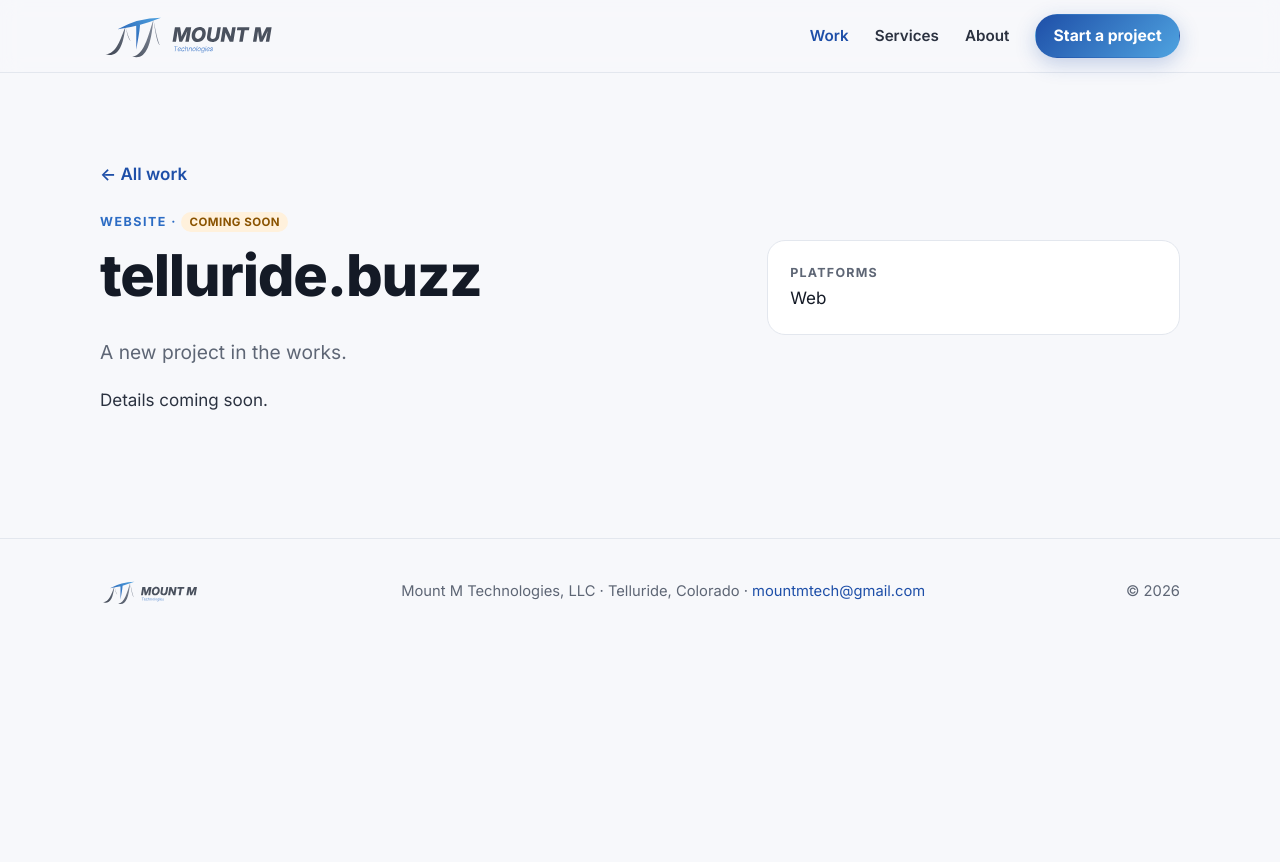
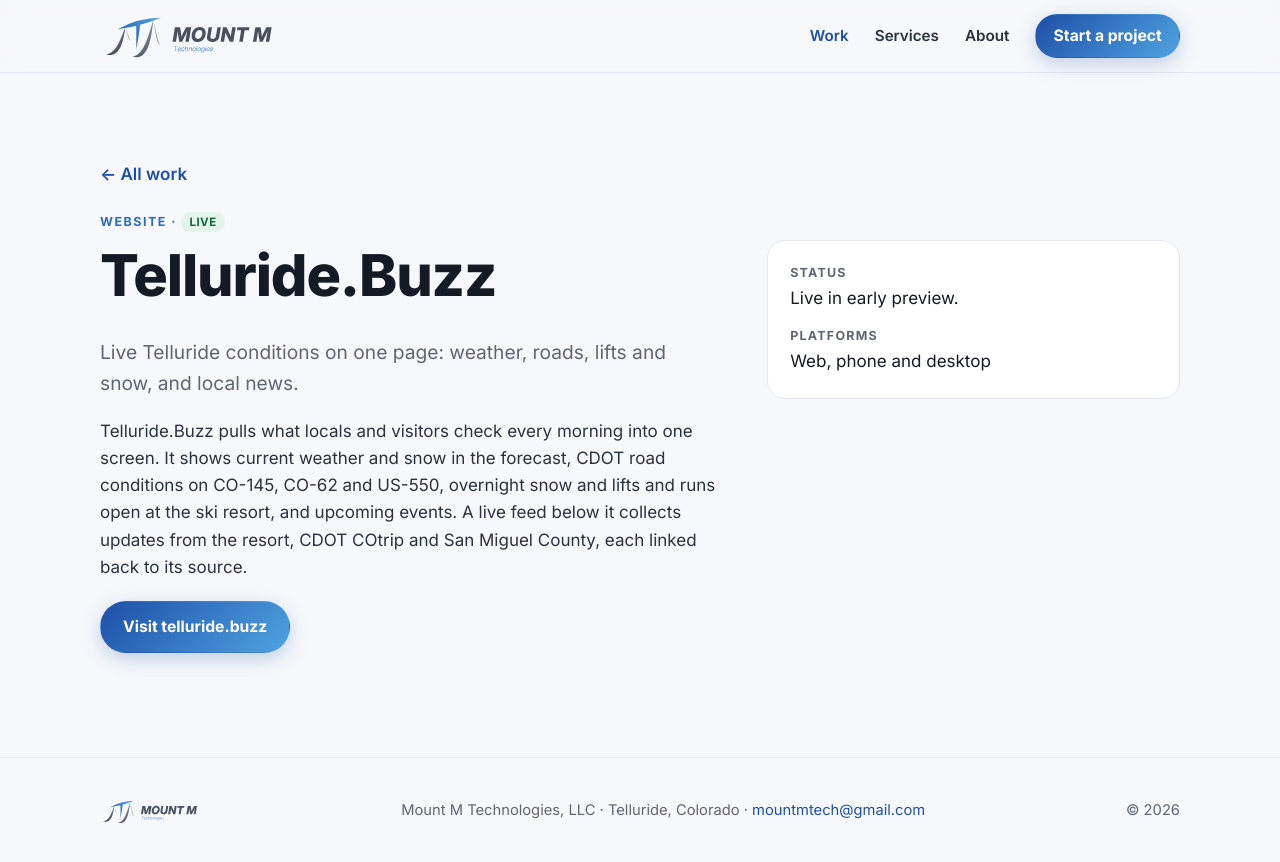
Before and after one commit to michaelmowery/mountm-site, an Astro site: page /work/telluride-buzz in a window 1280 px wide. Before the commit the page ends 800 px from the top, so only its background shows below. Built offline with nearby package versions, Linux system fonts and the light colour scheme; Astro itself is replaced by a stand-in of ours.

Commit message:
Mark Telluride.Buzz live with a description and link
Co-Authored-By: Claude Opus 5.5 <noreply@anthropic.com>
Claude-Session: https://claude.ai/code/session_01T4A7rmGLcNmd5MQPT3VrXd

```diff
--- a/src/content/projects/telluride-buzz.md
+++ b/src/content/projects/telluride-buzz.md
@@ -1,9 +1,11 @@
 ---
-name: telluride.buzz
-summary: A new project in the works.
+name: Telluride.Buzz
+summary: "Live Telluride conditions on one page: weather, roads, lifts and snow, and local news."
 category: Website
-status: Coming soon
-platforms: [Web]
-order: 41
+status: Live
+statusNote: Live in early preview.
+platforms: [Web, phone and desktop]
+url: https://telluride.buzz
+order: 6
 ---
-Details coming soon.
+Telluride.Buzz pulls what locals and visitors check every morning into one screen. It shows current weather and snow in the forecast, CDOT road conditions on CO-145, CO-62 and US-550, overnight snow and lifts and runs open at the ski resort, and upcoming events. A live feed below it collects updates from the resort, CDOT COtrip and San Miguel County, each linked back to its source.
```
